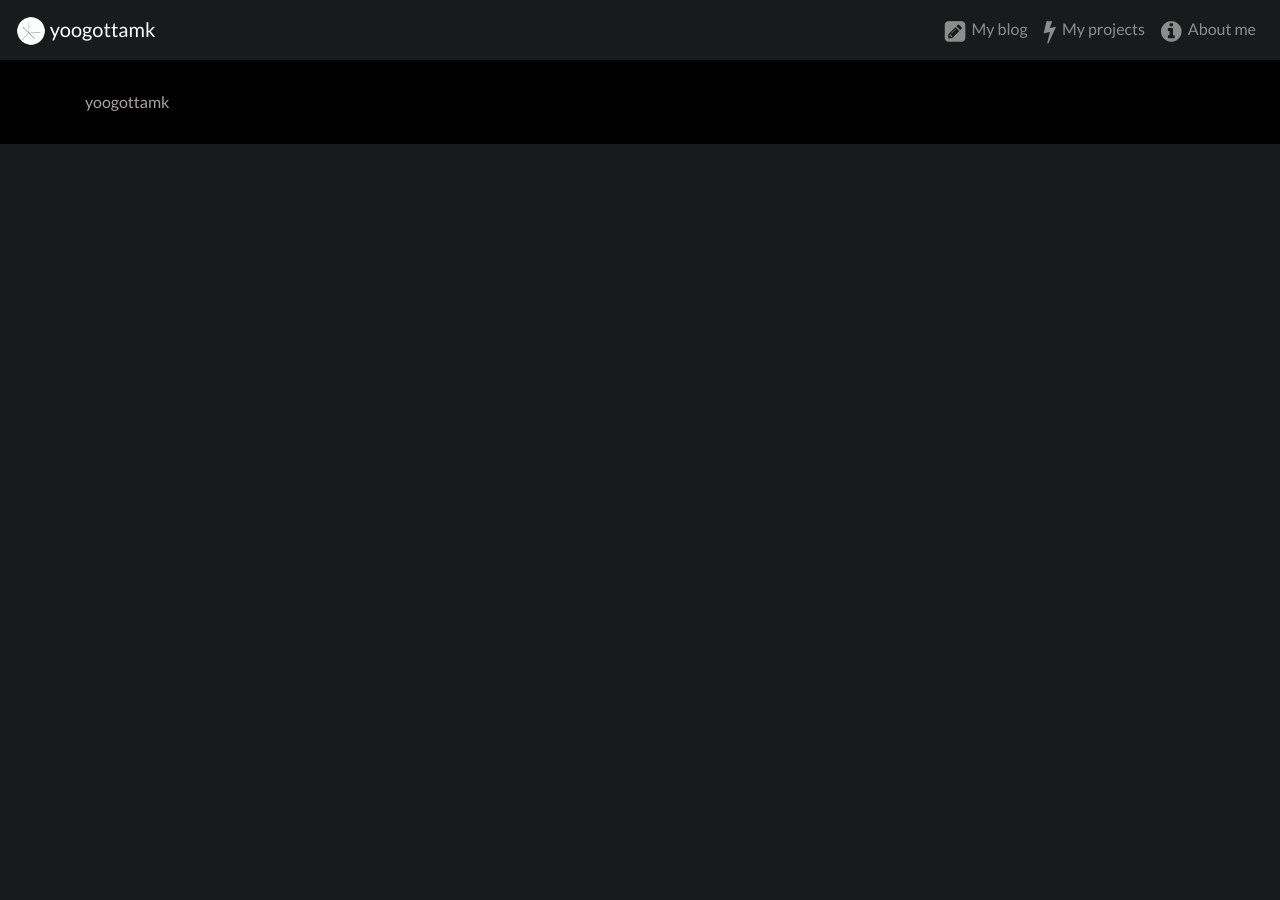
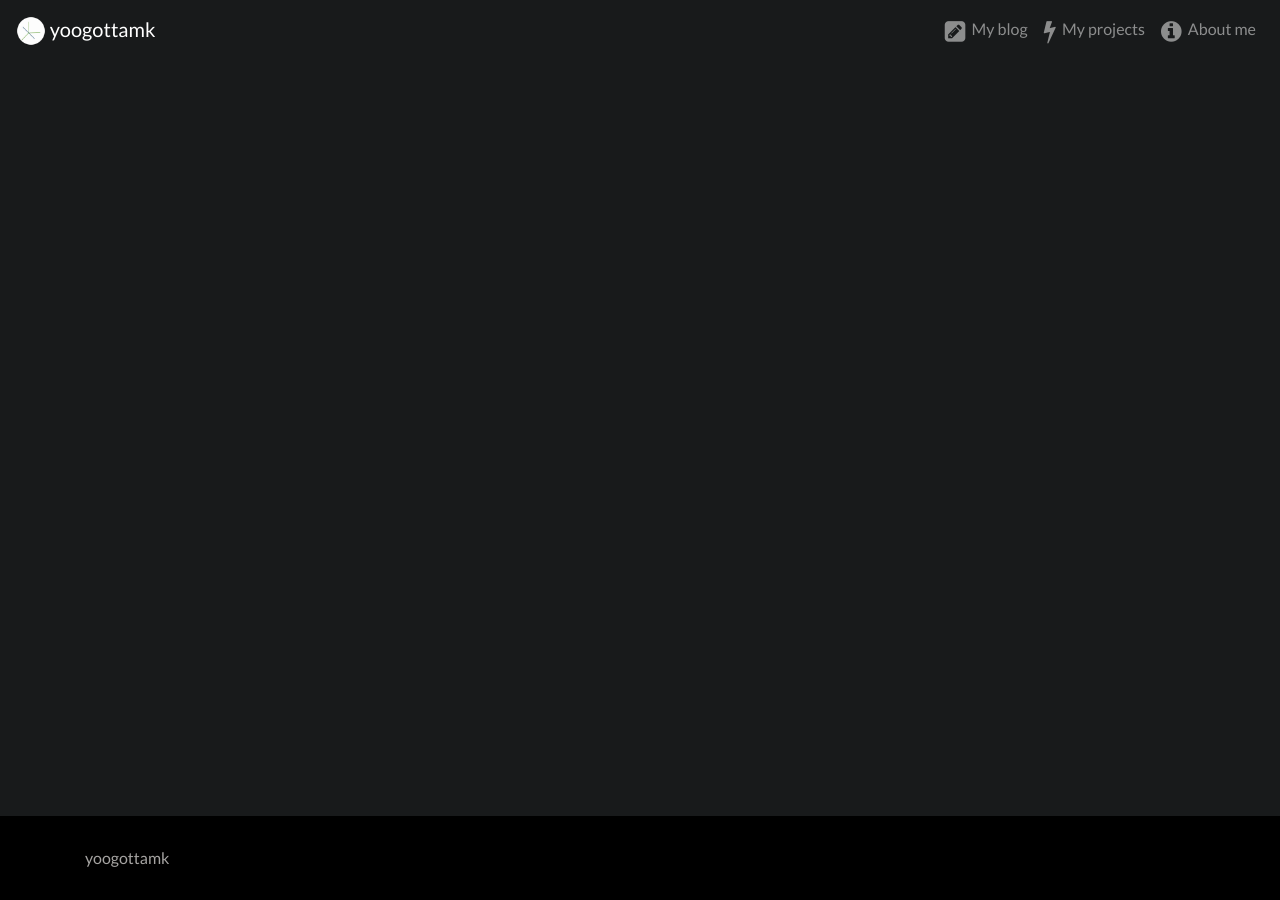
Before and after one commit to yoogottamk/yoogottamk.github.io, a Jekyll site: the page built from index.html, in a window 1280 px wide. Built offline with Jekyll 4.4.1, drawn with Linux system fonts in a browser that asks for light colours.

Commit message:
footer positioning done

```diff
--- a/_layouts/page.html
+++ b/_layouts/page.html
@@ -2,9 +2,11 @@
 <html lang="en">
 {% include head.html %}
 <body>
-  {% include navbar.html %}
+  <div class="content">
+    {% include navbar.html %}
 
-  {{ content }}
+    {{ content }}
+  </div>
 
   {% include footer.html %}
 
--- a/css/main.css
+++ b/css/main.css
@@ -17,8 +17,22 @@
 
     background-color: var(--bg);
     color: var(--fg);
+
+    display: flex;
+    flex-direction: column;
 }
 
 a {
     color: #33a2ff;
 }
+
+html, body {
+    height: 100%;
+}
+
+.content {
+    flex: 1 0 auto;
+}
+.footer {
+    flex-shrink: 0;
+}
```
